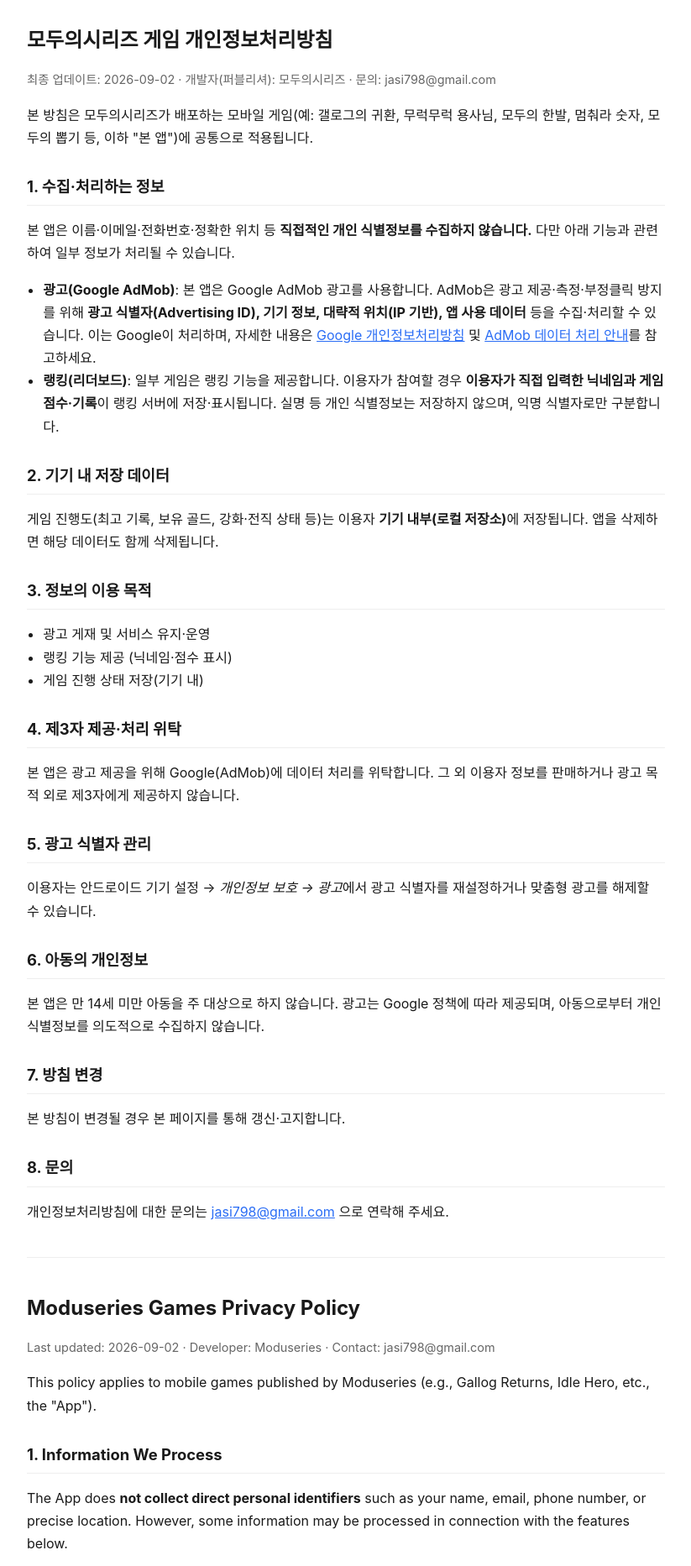
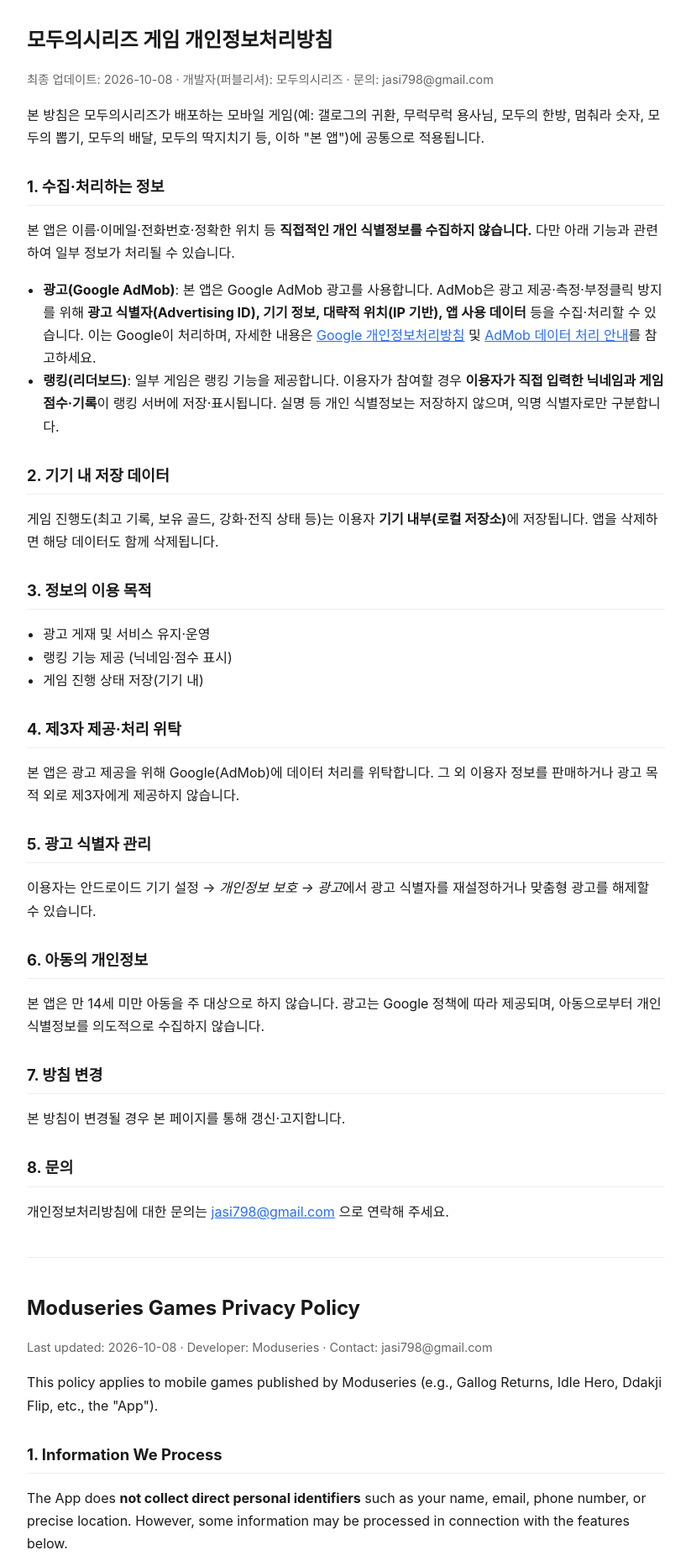
Before and after one commit to SeungIlJang/privacy, a plain HTML site: page index.html in a window 1280 px wide. Shown: the top 1865 px of the page at 84% size, without its empty margins (228-1051 px from the left). Drawn offline with Linux system fonts and the light colour scheme.

Commit message:
개인정보처리방침: 모두의 딱지치기·모두의 배달 추가, 날짜 갱신(2026-10-08)

```diff
--- a/index.html
+++ b/index.html
@@ -19,8 +19,8 @@
 <body>
 
 <h1>모두의시리즈 게임 개인정보처리방침</h1>
-<p class="muted">최종 업데이트: 2026-09-02 · 개발자(퍼블리셔): 모두의시리즈 · 문의: jasi798@gmail.com</p>
-<p>본 방침은 모두의시리즈가 배포하는 모바일 게임(예: 갤로그의 귀환, 무럭무럭 용사님, 모두의 한발, 멈춰라 숫자, 모두의 뽑기 등, 이하 "본 앱")에 공통으로 적용됩니다.</p>
+<p class="muted">최종 업데이트: 2026-10-08 · 개발자(퍼블리셔): 모두의시리즈 · 문의: jasi798@gmail.com</p>
+<p>본 방침은 모두의시리즈가 배포하는 모바일 게임(예: 갤로그의 귀환, 무럭무럭 용사님, 모두의 한방, 멈춰라 숫자, 모두의 뽑기, 모두의 배달, 모두의 딱지치기 등, 이하 "본 앱")에 공통으로 적용됩니다.</p>
 
 <h2>1. 수집·처리하는 정보</h2>
 <p>본 앱은 이름·이메일·전화번호·정확한 위치 등 <strong>직접적인 개인 식별정보를 수집하지 않습니다.</strong> 다만 아래 기능과 관련하여 일부 정보가 처리될 수 있습니다.</p>
@@ -57,8 +57,8 @@
 <hr>
 
 <h1>Moduseries Games Privacy Policy</h1>
-<p class="muted">Last updated: 2026-09-02 · Developer: Moduseries · Contact: jasi798@gmail.com</p>
-<p>This policy applies to mobile games published by Moduseries (e.g., Gallog Returns, Idle Hero, etc., the "App").</p>
+<p class="muted">Last updated: 2026-10-08 · Developer: Moduseries · Contact: jasi798@gmail.com</p>
+<p>This policy applies to mobile games published by Moduseries (e.g., Gallog Returns, Idle Hero, Ddakji Flip, etc., the "App").</p>
 
 <h2>1. Information We Process</h2>
 <p>The App does <strong>not collect direct personal identifiers</strong> such as your name, email, phone number, or precise location. However, some information may be processed in connection with the features below.</p>
```
